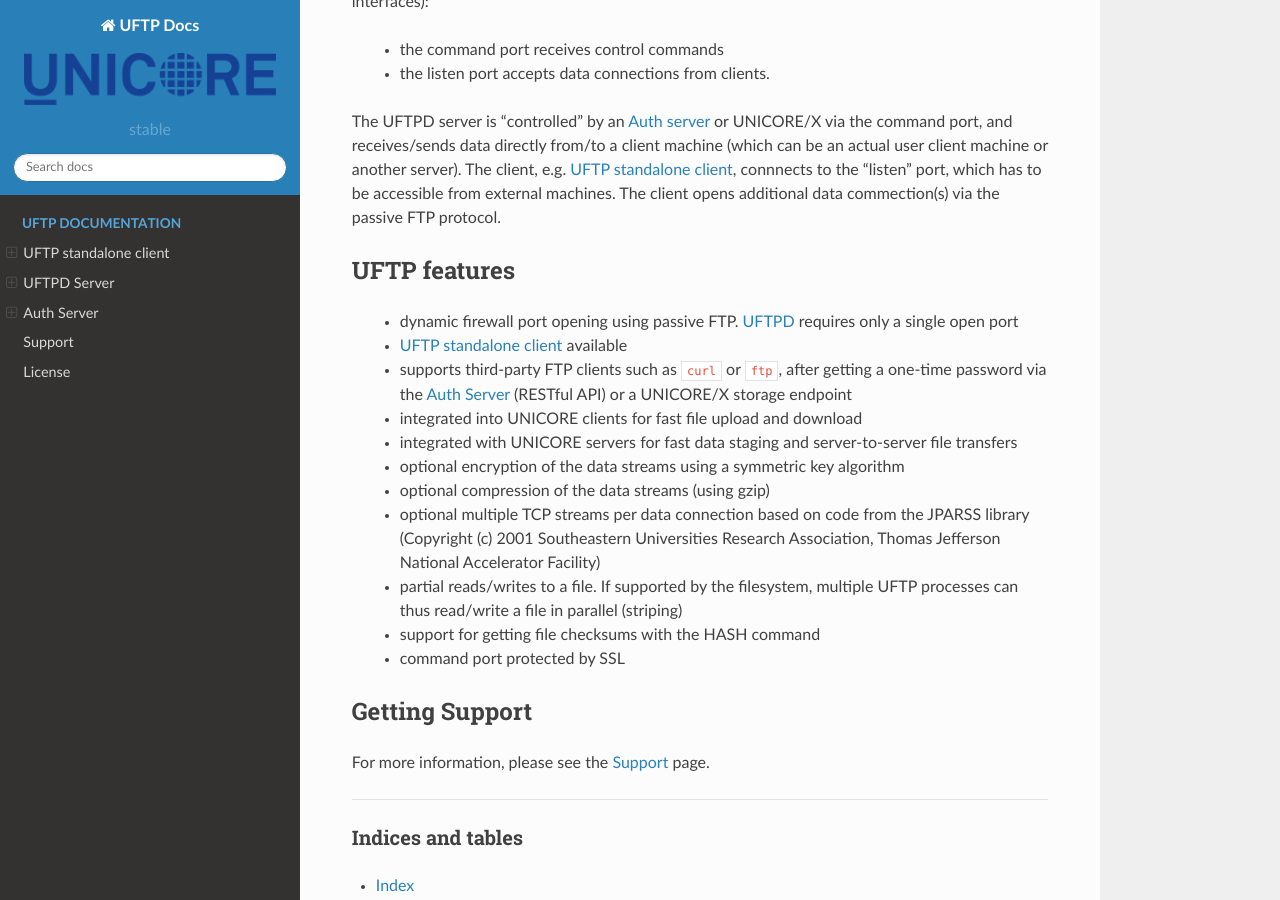
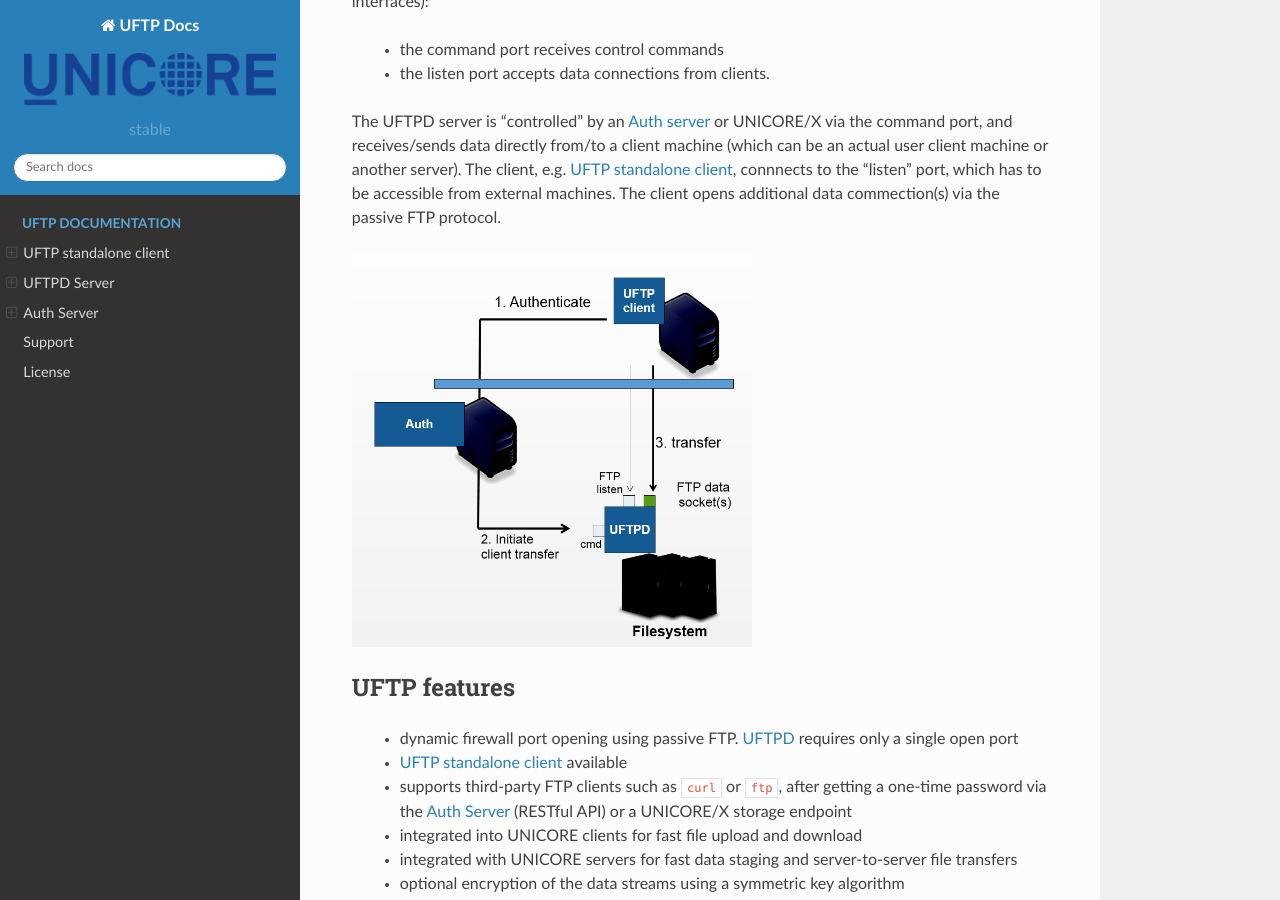
Before and after one commit to UNICORE-EU/uftp-docs, a Sphinx documentation site: the page built from source/index.rst, in a window 1280 px wide and 900 px high, scrolled down 857 px. Built offline with Sphinx 7.4.7 and the Read the Docs theme 2.0.0, drawn with Linux system fonts in a browser that asks for light colours.

Commit message:
architecture images added

```diff
--- a/source/authserver/index.rst
+++ b/source/authserver/index.rst
@@ -7,6 +7,10 @@
 service for authenticating users and initiating UFTP transfers. It is indended to be used with a standalone UFTP client and provides access to one or more :ref:`UFTPD servers <uftpd>`.
 
 Besides data transfer via UFTP and data management features like ``ls``, the Auth server also provides REST services for data sharing and accessing shared data sets.
+
+.. image:: ../_static/authserver.png
+  :width: 300
+  :alt: UFTP Architecture
 
 The Auth server is based on the UNICORE Services Environment, and all usual UNICORE features and security configuration options are
 available as well. For example, the Auth server can be deployed behind a UNICORE Gateway, or it can be configured to use Unity for authenticating users.
--- a/source/index.rst
+++ b/source/index.rst
@@ -37,6 +37,10 @@
 machine (which can be an actual user client machine or another
 server). The client, e.g. :ref:`uftp-client`, connnects to the "listen" port, which has to
 be accessible from external machines. The client opens additional data commection(s) via the passive FTP protocol.
+
+.. image:: _static/uftp-architecture.png
+  :width: 400
+  :alt: UFTP Architecture
 
 UFTP features
 ~~~~~~~~~~~~~
--- a/source/uftpd/index.rst
+++ b/source/uftpd/index.rst
@@ -35,6 +35,10 @@
 
   * for each UFTP session, UFTPD will fork a process which runs as the requested user (with the requested primary group).
 
+.. image:: ../_static/uftp-architecture.png
+  :width: 400
+  :alt: UFTP Architecture
+
 
 :doc:`manual`
   Installation and Operating the UFTPD server.
```
Also changed, not shown: source/_static/authserver.PNG (added), source/_static/uftp-architecture.PNG (added).
